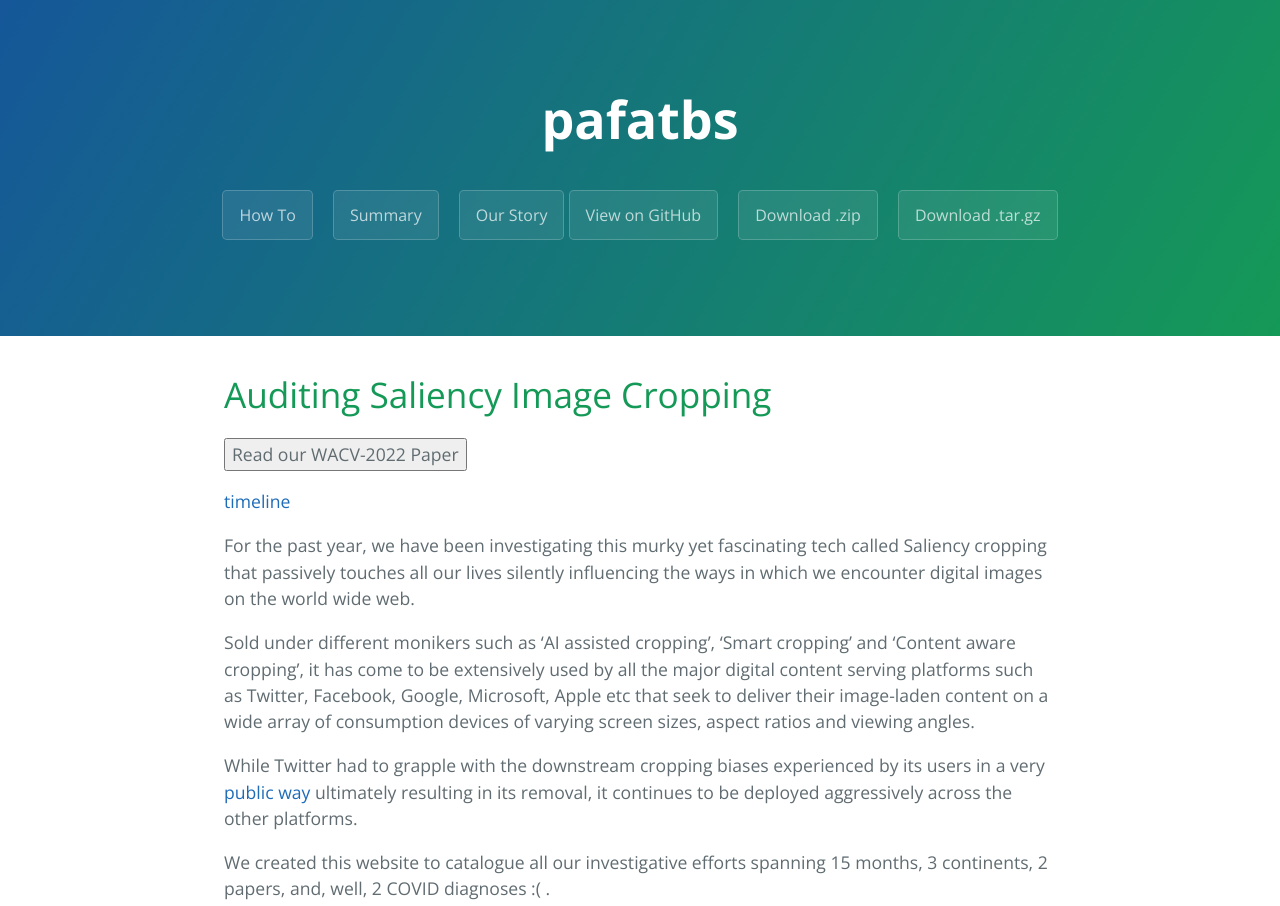
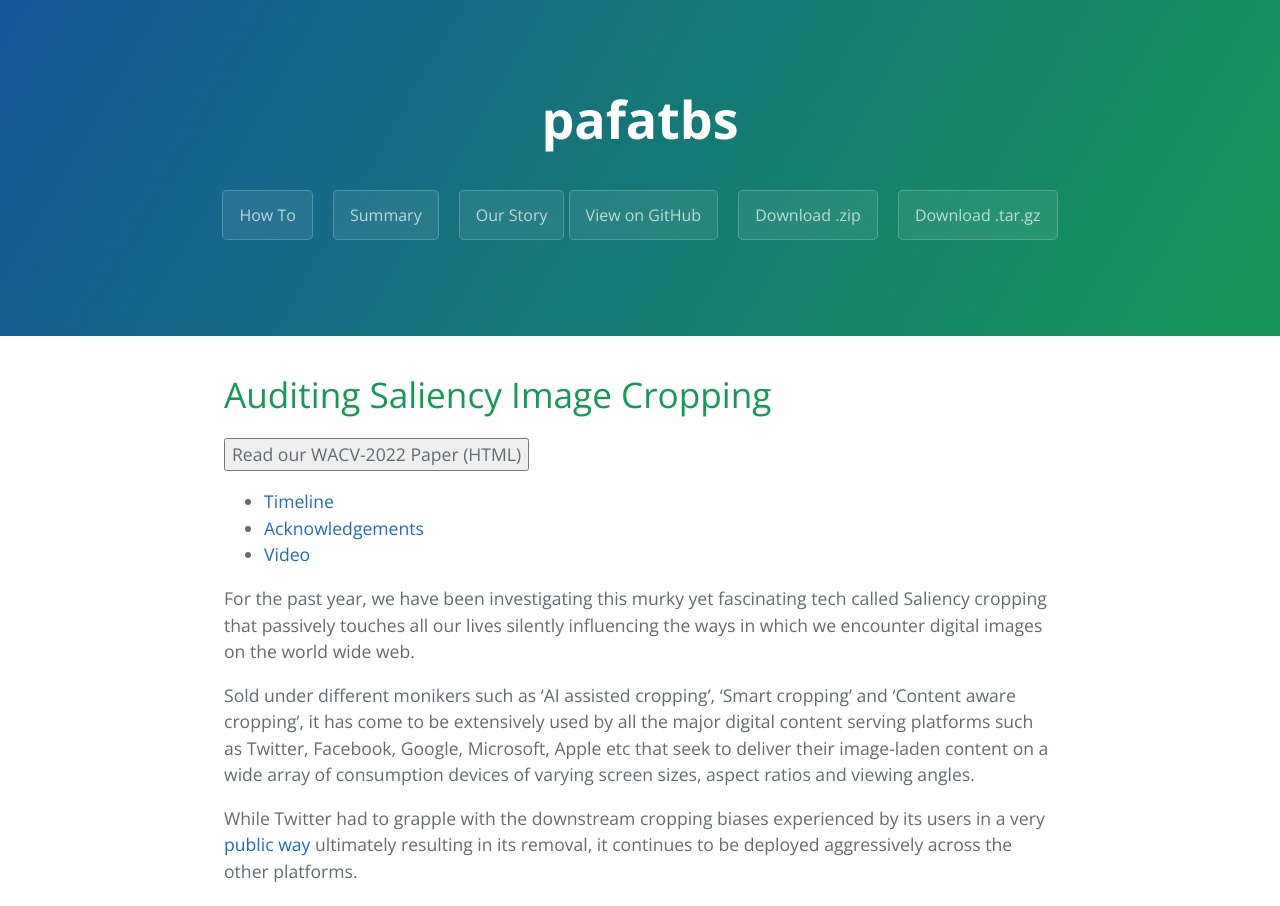
Before and after one commit to vinayprabhu/Saliency_Image_Cropping, a Jekyll site: the page built from index.md, in a window 1280 px wide and 1400 px high. Shown: the top 906 px of the window. Built offline with Jekyll 4.4.1, drawn with Linux system fonts in a browser that asks for light colours; some of the changed text lies outside the part shown.

Commit message:
Update index.md

```diff
--- a/index.md
+++ b/index.md
@@ -6,11 +6,13 @@
 
 # Auditing Saliency Image Cropping
 
-<button onclick="location.href='./paper_html/main.html'" type="button"> Read our WACV-2022 Paper</button>
+<button onclick="location.href='./paper_html/main.html'" type="button"> Read our WACV-2022 Paper (HTML) </button>
 <!-- <button onclick="location.href='temp_del.md'" type="button">  Timeline of the project </button>
 <button onclick="location.href='./sub_pages/timeline.html'" type="button"> Twitter-Critique </button> -->
 
-[timeline](#timeline)
+- [Timeline](#timeline)
+- [Acknowledgements](#Acknowledgements)
+- [Video](#video)
 
 
 
@@ -21,16 +23,13 @@
 While Twitter had to grapple with the downstream cropping biases experienced by its users in a very [public way](https://www.theguardian.com/technology/2020/sep/21/twitter-apologises-for-racist-image-cropping-algorithm) ultimately resulting in its removal, it continues to be deployed aggressively across the other platforms.
 
 We created this website to catalogue all our investigative efforts spanning 15 months, 3 continents, 2 papers, and, well, 2 COVID diagnoses :( .
-
-This work would not have been possible without the incredible support of the following scholars:
-[AbuBakar Abid (Gradio)](https://twitter.com/abidlabs),  [Ali Abdalla (Gradio)](https://twitter.com/si3luwa), [Alexander Kroner](https://scholar.google.com/citations?user=hWKtP0sAAAAJ&hl=en), [Sang Han](https://github.com/jjangsangy), [Prof. Broderick Turner](https://marketing.pamplin.vt.edu/people/faculty/turner.html), [Darrell Owens](https://twitter.com/IDoTheThinking) and all the volunteers who alerted us on various manifestations of cropping biases via our [Cropping_bias Twitter handle](https://twitter.com/cropping_bias).
-
 If you are a researcher with relevant expertise who’d like to join hands, feel free to contact us!
 
+## Poster
 ![WACV-2022 Poster](./gallery/1384-wacv-poster.svg)
 
 
-
+## Video
 <iframe width="560" height="315" src="https://www.youtube.com/embed/BSHG0bIcNL0" title="YouTube video player" frameborder="0" allow="accelerometer; autoplay; clipboard-write; encrypted-media; gyroscope; picture-in-picture" allowfullscreen></iframe>
 
 
@@ -52,7 +51,7 @@
 
 <iframe src="https://docs.google.com/presentation/d/e/2PACX-1vT3nr80ooMkBfvq0QgX6Z-eV_pYVtQzR78kcqxVfgxqnasFut32YoxK52OiqE7wkyOzpUw2pF4eElJc/embed?start=false&loop=false&delayms=60000" frameborder="0" width="480" height="299" allowfullscreen="true" mozallowfullscreen="true" webkitallowfullscreen="true"></iframe>
 
-### Timeline
+## Timeline
 
 | Date 	| Event 	|
 | September 19, 2020 	|  🔭Discovery on Twitter and first simple set of experiments 🔬 	|
@@ -67,3 +66,8 @@
 | August 11, 2021 	| ✍ Second paper submitted @ WACV-2022 (Round-2) 	|
 |  October 4, 2021 	| Acceptance notification at WACV-2022  🙌 	|
 | January 6, 2022 	|  😎 🎊 Paper + Poster presentation at WACV-2022   	|
+
+## Acknowledgements
+
+This work would not have been possible without the incredible support of the following scholars:
+[AbuBakar Abid (Gradio)](https://twitter.com/abidlabs),  [Ali Abdalla (Gradio)](https://twitter.com/si3luwa), [Alexander Kroner](https://scholar.google.com/citations?user=hWKtP0sAAAAJ&hl=en), [Sang Han](https://github.com/jjangsangy), [Prof. Broderick Turner](https://marketing.pamplin.vt.edu/people/faculty/turner.html), [Darrell Owens](https://twitter.com/IDoTheThinking) and all the volunteers who alerted us on various manifestations of cropping biases via our [Cropping_bias Twitter handle](https://twitter.com/cropping_bias).
```
